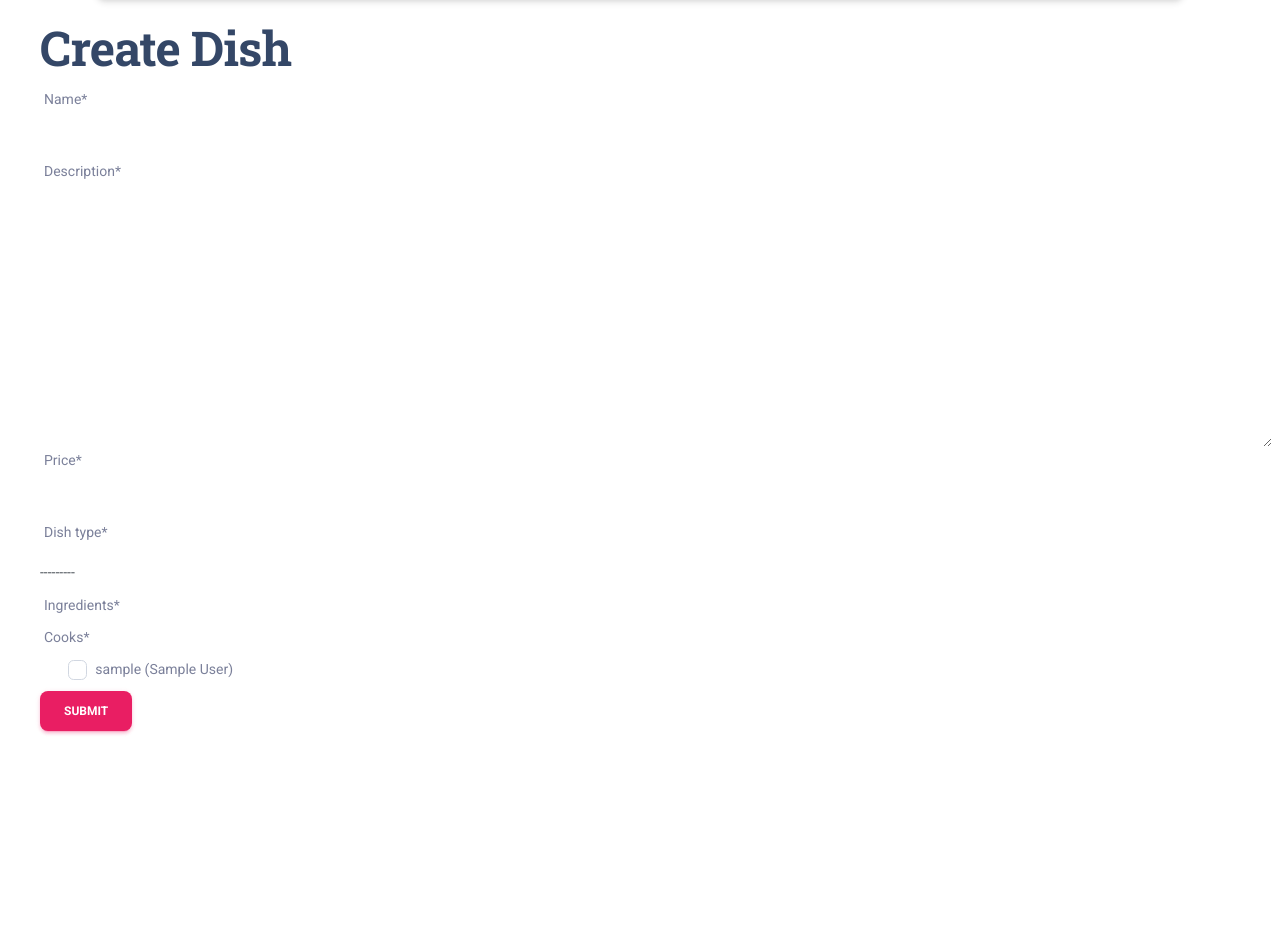
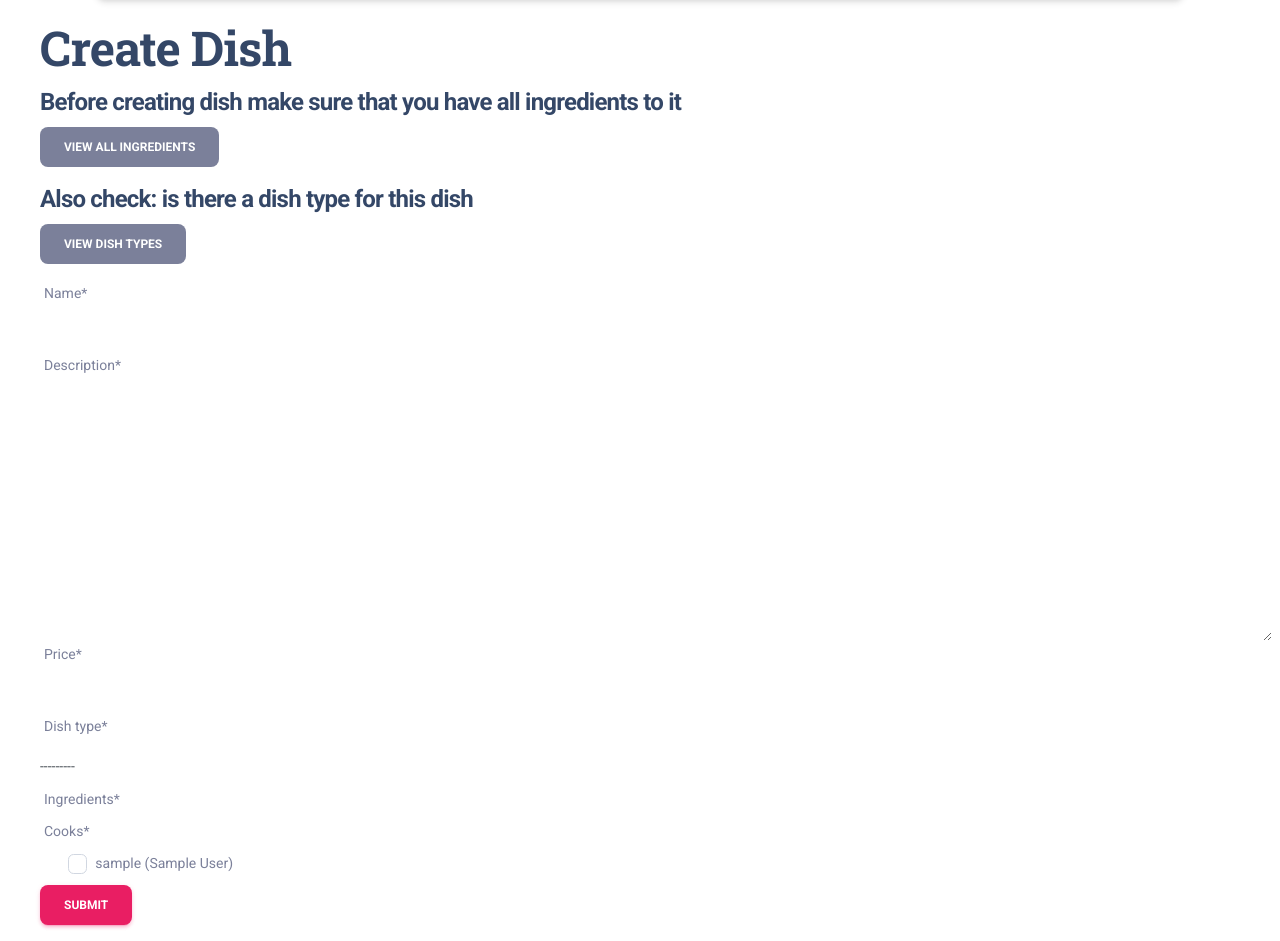
Before and after one commit to MarynaProkhorenko/Restaurant-Kitchen-Service, a Django app: page /dishes/create/ in a window 1280 px wide. Shown: the part 78-1019 px from the top of the page. Before the commit the page ends 813 px from the top, so only its background shows below. Run offline with Django 4.2, Linux system fonts and the light colour scheme; the visitor is signed in with stand-in values (Sample User, id 1); data comes from the database, SQL or seed files in the repository; data that the repository does not hold is empty; some libraries are stand-ins or nearby versions.

Commit message:
Added buttons to check ingredients and dish types to creatind dish page

```diff
--- a/restaurant_kitchen_service/settings.py
+++ b/restaurant_kitchen_service/settings.py
@@ -20,7 +20,7 @@ BASE_DIR = Path(__file__).resolve().parent.parent
 # See https://docs.djangoproject.com/en/4.1/howto/deployment/checklist/
 
 # SECURITY WARNING: keep the secret key used in production secret!
-SECRET_KEY = os.environ["DJANGO_SECRET_KEY"]
+SECRET_KEY = "xjw+_=av)ra&rq3l0$u@bcdokyw_&%)1feo#ps0njjncl^-b9s"
 
 # SECURITY WARNING: don't run with debug turned on in production!
 DEBUG = os.environ.get("DJANGO_DEBUG", "") != "False"
--- a/templates/kitchen/dish_form.html
+++ b/templates/kitchen/dish_form.html
@@ -4,9 +4,18 @@
 
 {% block title %} Dish {% endblock %}
 
+
 {% block content %}
   <div class="container-fluid mt-7 ms-3">
     <h1>{{ object|yesno:"Update,Create" }} Dish</h1>
+    <h4>Before {{ object|yesno:"updating,creating" }} dish make sure that you have all ingredients to it</h4>
+    <a href="{% url 'kitchen:ingredient-list' %}" class="btn btn-secondary link-to-page">
+          View all ingredients
+          </a>
+    <h4>Also check: is there a dish type for this dish </h4>
+    <a href="{% url 'kitchen:dish-type-list' %}" class="btn btn-secondary link-to-page">
+          View dish types
+          </a>
     <form action="" method="post" novalidate>
       {% csrf_token %}
       {{ form|crispy }}
```
Also changed, not shown: kitchen/migrations/0004_alter_dish_ingredients.py (added), kitchen/migrations/0005_alter_dish_ingredients.py (added), kitchen/migrations/0006_alter_dish_ingredients.py (added), kitchen/migrations/0007_alter_dish_dish_type_alter_dish_ingredients.py (added), kitchen/migrations/0008_alter_dish_dish_type.py (added), kitchen/migrations/0009_alter_dish_dish_type.py (added).
